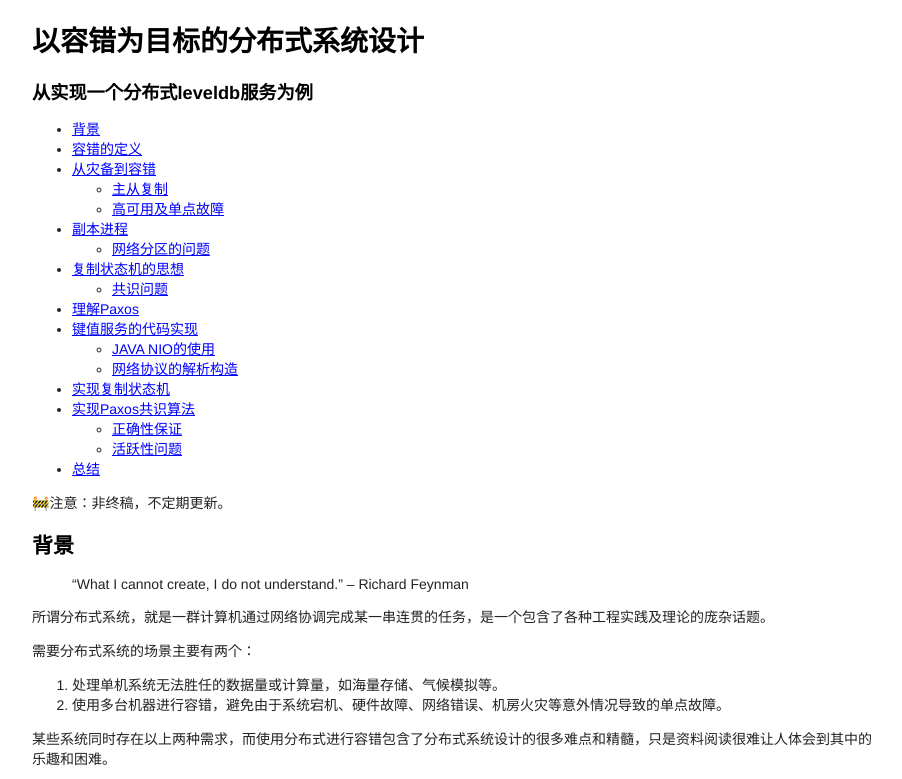
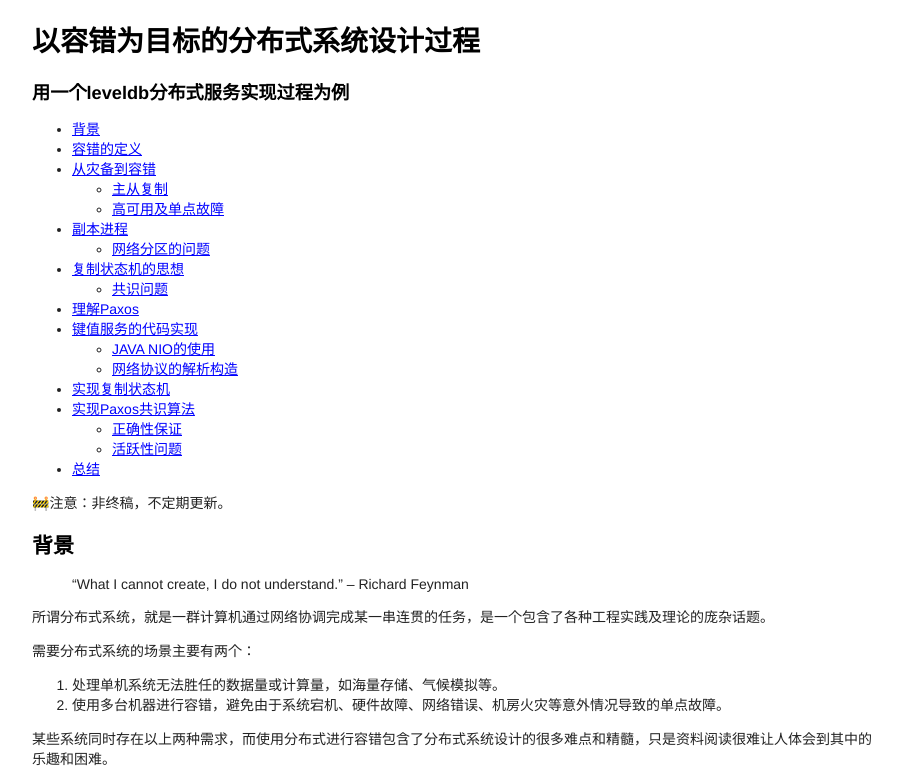
Before and after one commit to badformat/parliament, a plain HTML site: page docs/index.html in a window 1280 px wide. Shown: the top 779 px of the page, without its empty margins (188-1090 px from the left). Drawn offline with Linux system fonts and the light colour scheme.

Commit message:
update title

```diff
--- a/docs/index.html
+++ b/docs/index.html
@@ -4,7 +4,7 @@
   <meta http-equiv="Content-Type" content="text/html; charset=utf-8" />
   <meta http-equiv="Content-Style-Type" content="text/css" />
   <meta name="generator" content="pandoc" />
-  <title>以容错为目标的分布式系统设计</title>
+  <title>以容错为目标的分布式系统设计过程</title>
   <style type="text/css">code{white-space: pre;}</style>
   <style type="text/css">
 div.sourceCode { overflow-x: auto; }
@@ -47,8 +47,8 @@ code > span.in { color: #60a0b0; font-weight: bold; font-style: italic; } /* Inf
 </head>
 <body>
 <div id="header">
-<h1 class="title">以容错为目标的分布式系统设计</h1>
-<h1 class="subtitle">从实现一个分布式leveldb服务为例</h1>
+<h1 class="title">以容错为目标的分布式系统设计过程</h1>
+<h1 class="subtitle">用一个leveldb分布式服务实现过程为例</h1>
 </div>
 <div id="TOC">
 <ul>
```
Also changed, not shown: 1 other file.
